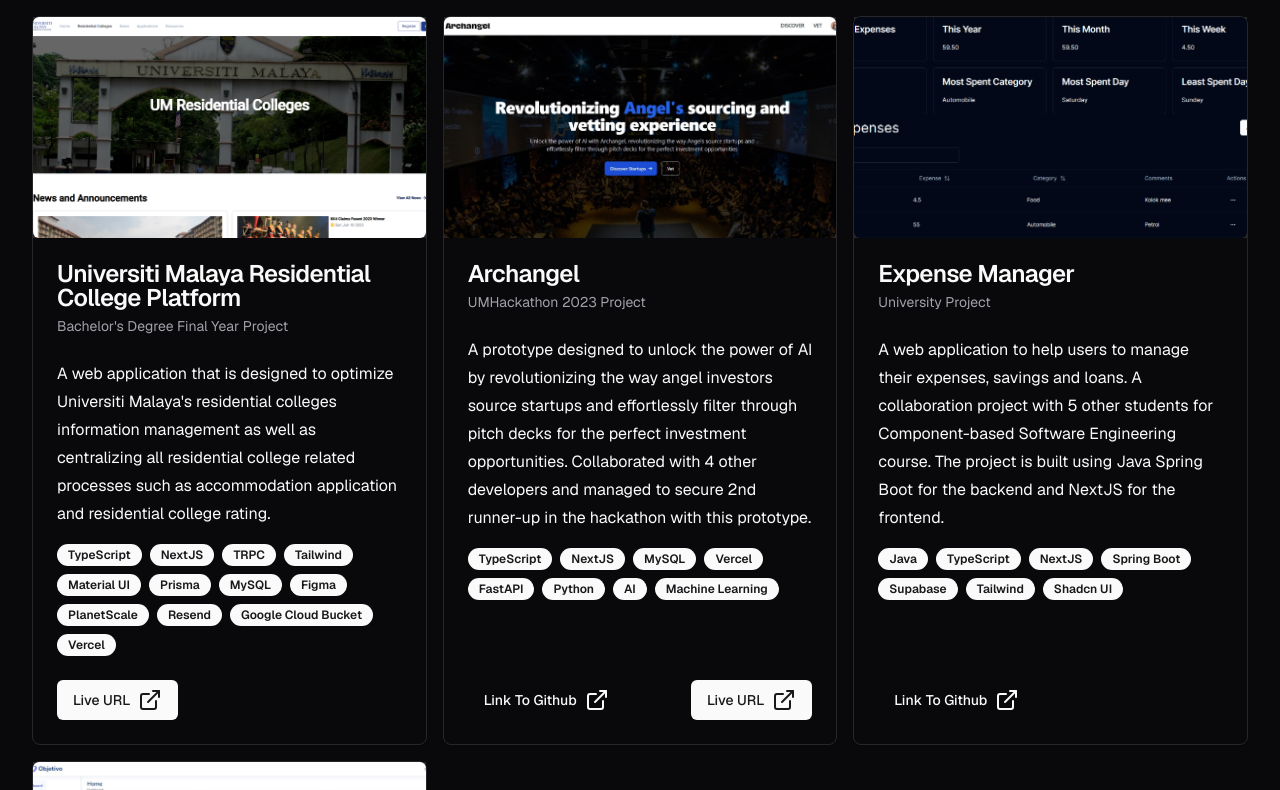
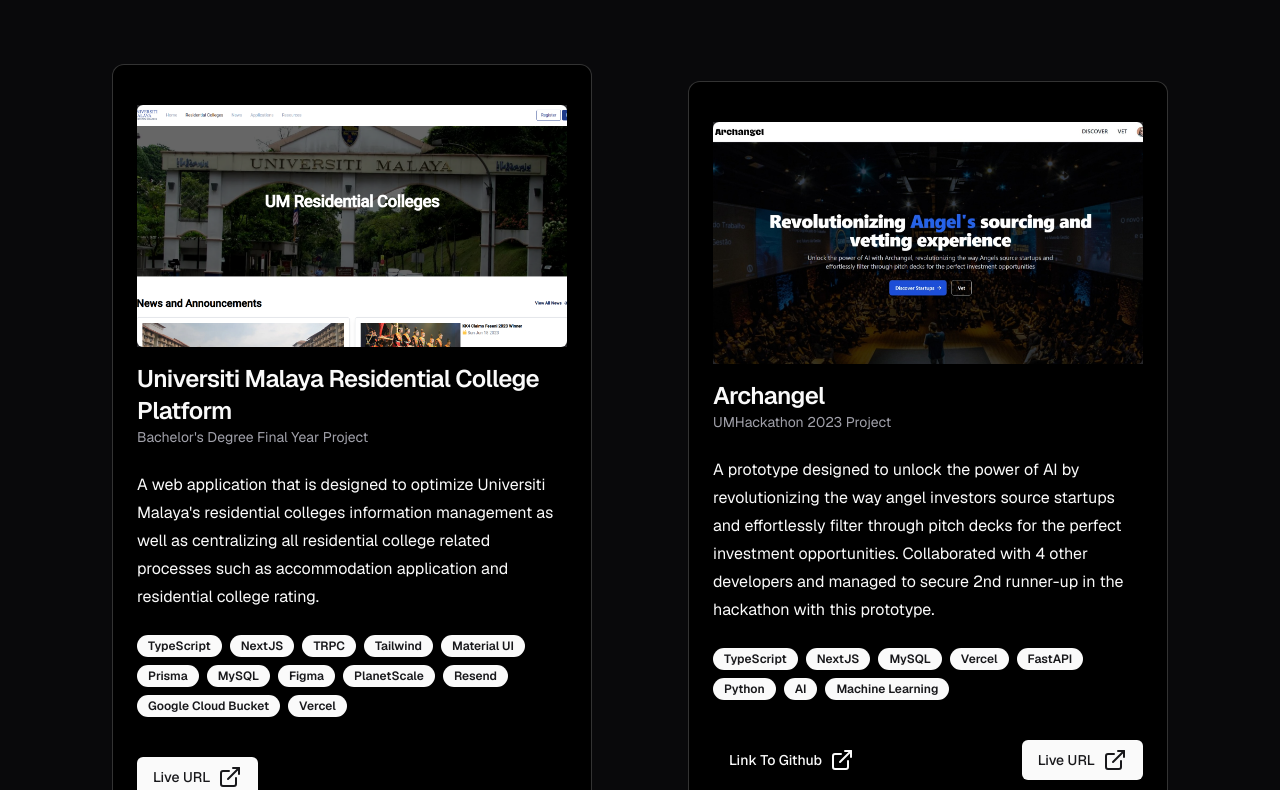
Before and after one commit to KeluhingBavui/portfolio-v2, a Next.js app: page / in a window 1280 px wide. Shown: the part 2970-3760 px from the top of the page. Built offline with nearby package versions, Linux system fonts and the light colour scheme.

Commit message:
Change projects card to 3d components for lg screens

```diff
--- a/package.json
+++ b/package.json
@@ -20,6 +20,7 @@
         "@vercel/speed-insights": "^1.0.5",
         "class-variance-authority": "^0.7.0",
         "clsx": "^2.1.0",
+        "framer-motion": "^11.0.6",
         "geist": "^1.2.1",
         "lucide-react": "^0.309.0",
         "next": "14.0.4",
--- a/src/app/page.tsx
+++ b/src/app/page.tsx
@@ -14,6 +14,7 @@
     TooltipProvider,
     TooltipTrigger,
 } from "@/components/ui/tooltip"
+import { ProjectCard3d } from "@/components/project-card-3d";
 
 export default function Home() {
     return (
@@ -125,9 +126,23 @@
                 <h2 className="scroll-m-20 text-3xl font-extrabold tracking-tight lg:text-4xl">
                     Projects
                 </h2>
-                <div className="grid md:grid-cols-2 lg:grid-cols-3 gap-4">
+                <div className="grid md:grid-cols-2 lg:hidden gap-4">
                     {projects.map((projects) => (
                         <ProjectCard
+                            key={projects.title}
+                            title={projects.title}
+                            type={projects.type}
+                            description={projects.description}
+                            imageUrl={projects.imageUrl}
+                            githubUrl={projects.githubUrl}
+                            demoUrl={projects.demoUrl}
+                            skills={projects.skills}
+                        />
+                    ))}
+                </div>
+                <div className="hidden lg:flex lg:flex-row lg:flex-wrap lg:gap-x-4 lg:justify-evenly">
+                    {projects.map((projects) => (
+                        <ProjectCard3d
                             key={projects.title}
                             title={projects.title}
                             type={projects.type}
--- /dev/null
+++ b/src/components/project-card-3d.tsx
@@ -0,0 +1,93 @@
+import { ExternalLink } from "lucide-react";
+import Image from "next/image";
+import Link from "next/link";
+import { CardBody, CardContainer, CardItem } from "./ui/3d-card";
+import { AspectRatio } from "./ui/aspect-ratio";
+import { Badge } from "./ui/badge";
+import { Button } from "./ui/button";
+
+interface ProjectCardProps {
+    title: string;
+    type: string;
+    description: string;
+    imageUrl: string;
+    githubUrl?: string;
+    demoUrl?: string;
+    skills?: string[];
+}
+
+export function ProjectCard3d({ title, type, description, imageUrl, githubUrl, demoUrl, skills }: ProjectCardProps) {
+    return (
+        <CardContainer className="inter-var">
+            <CardBody className="bg-gray-50 relative group/card  dark:hover:shadow-2xl dark:hover:shadow-emerald-500/[0.1] dark:bg-black dark:border-white/[0.2] border-black/[0.1] sm:w-[30rem] h-auto w-auto rounded-xl p-6 border">
+                <CardItem translateZ="50" className="w-full mt-4">
+                    <AspectRatio ratio={16 / 9} className="bg-muted">
+                        <Image
+                            src={imageUrl}
+                            alt="Project Image"
+                            fill
+                            className="rounded-md object-cover"
+                        />
+                    </AspectRatio>
+                </CardItem>
+                <CardItem
+                    as="h3"
+                    translateZ="60"
+                    className="scroll-m-20 text-2xl font-semibold tracking-tight mt-4"
+                >
+                    {title}
+                </CardItem>
+                <CardItem
+                    as="p"
+                    translateZ="60"
+                    className="text-sm text-muted-foreground"
+                >
+                    {type}
+                </CardItem>
+                <CardItem
+                    as="p"
+                    translateZ="50"
+                    className="leading-7 [&:not(:first-child)]:mt-6"
+                >
+                    {description}
+                </CardItem>
+                {skills && (
+                    <CardItem
+                        translateZ="40"
+                        className="flex gap-2 flex-wrap mt-6"
+                    >
+                        {skills.map((skill) => (
+                            <Badge key={skill} variant="default">{skill}</Badge>
+                        ))}
+                    </CardItem>
+                )}
+                <div className="flex justify-between items-center mt-10">
+                    {githubUrl && (
+                        <CardItem
+                            translateZ={30}
+                        >
+                            <Link href={githubUrl} target="_blank" passHref>
+                                <Button variant="link">
+                                    Link To Github
+                                    <ExternalLink className="ml-2" />
+                                </Button>
+                            </Link>
+                        </CardItem>
+                    )}
+                    {demoUrl && (
+                        <CardItem
+                            translateZ={30}
+                        >
+                            <Link href={demoUrl} target="_blank" passHref>
+                                <Button>
+                                    Live URL
+                                    <ExternalLink className="ml-2" />
+                                </Button>
+                            </Link>
+                        </CardItem>
+                    )}
+                </div>
+            </CardBody>
+        </CardContainer>
+    )
+}
--- /dev/null
+++ b/src/components/ui/3d-card.tsx
@@ -0,0 +1,153 @@
+"use client";
+
+import React, {
+    createContext,
+    useContext,
+    useEffect,
+    useRef,
+    useState,
+} from "react";
+import { cn } from '../../lib/utils';
+
+const MouseEnterContext = createContext<
+    [boolean, React.Dispatch<React.SetStateAction<boolean>>] | undefined
+>(undefined);
+
+export const CardContainer = ({
+    children,
+    className,
+    containerClassName,
+}: {
+    children?: React.ReactNode;
+    className?: string;
+    containerClassName?: string;
+}) => {
+    const containerRef = useRef<HTMLDivElement>(null);
+    const [isMouseEntered, setIsMouseEntered] = useState(false);
+
+    const handleMouseMove = (e: React.MouseEvent<HTMLDivElement>) => {
+        if (!containerRef.current) return;
+        const { left, top, width, height } =
+            containerRef.current.getBoundingClientRect();
+        const x = (e.clientX - left - width / 2) / 25;
+        const y = (e.clientY - top - height / 2) / 25;
+        containerRef.current.style.transform = `rotateY(${x}deg) rotateX(${y}deg)`;
+    };
+
+    const handleMouseEnter = (e: React.MouseEvent<HTMLDivElement>) => {
+        setIsMouseEntered(true);
+        if (!containerRef.current) return;
+    };
+
+    const handleMouseLeave = (e: React.MouseEvent<HTMLDivElement>) => {
+        if (!containerRef.current) return;
+        setIsMouseEntered(false);
+        containerRef.current.style.transform = `rotateY(0deg) rotateX(0deg)`;
+    };
+    return (
+        <MouseEnterContext.Provider value={[isMouseEntered, setIsMouseEntered]}>
+            <div
+                className={cn(
+                    "py-12 flex items-center justify-center",
+                    containerClassName
+                )}
+                style={{
+                    perspective: "1000px",
+                }}
+            >
+                <div
+                    ref={containerRef}
+                    onMouseEnter={handleMouseEnter}
+                    onMouseMove={handleMouseMove}
+                    onMouseLeave={handleMouseLeave}
+                    className={cn(
+                        "flex items-center justify-center relative transition-all duration-200 ease-linear",
+                        className
+                    )}
+                    style={{
+                        transformStyle: "preserve-3d",
+                    }}
+                >
+                    {children}
+                </div>
+            </div>
+        </MouseEnterContext.Provider>
+    );
+};
+
+export const CardBody = ({
+    children,
+    className,
+}: {
+    children: React.ReactNode;
+    className?: string;
+}) => {
+    return (
+        <div
+            className={cn(
+                "h-96 w-96 [transform-style:preserve-3d]  [&>*]:[transform-style:preserve-3d]",
+                className
+            )}
+        >
+            {children}
+        </div>
+    );
+};
+
+export const CardItem = ({
+    as: Tag = "div",
+    children,
+    className,
+    translateX = 0,
+    translateY = 0,
+    translateZ = 0,
+    rotateX = 0,
+    rotateY = 0,
+    rotateZ = 0,
+    ...rest
+}: {
+    as?: React.ElementType;
+    children: React.ReactNode;
+    className?: string;
+    translateX?: number | string;
+    translateY?: number | string;
+    translateZ?: number | string;
+    rotateX?: number | string;
+    rotateY?: number | string;
+    rotateZ?: number | string;
+}) => {
+    const ref = useRef<HTMLDivElement>(null);
+    const [isMouseEntered] = useMouseEnter();
+
+    useEffect(() => {
+        handleAnimations();
+    }, [isMouseEntered]);
+
+    const handleAnimations = () => {
+        if (!ref.current) return;
+        if (isMouseEntered) {
+            ref.current.style.transform = `translateX(${translateX}px) translateY(${translateY}px) translateZ(${translateZ}px) rotateX(${rotateX}deg) rotateY(${rotateY}deg) rotateZ(${rotateZ}deg)`;
+        } else {
+            ref.current.style.transform = `translateX(0px) translateY(0px) translateZ(0px) rotateX(0deg) rotateY(0deg) rotateZ(0deg)`;
+        }
+    };
+
+    return (
+        <Tag
+            ref={ref}
+            className={cn("w-fit transition duration-200 ease-linear", className)}
+            {...rest}
+        >
+            {children}
+        </Tag>
+    );
+};
+
+// Create a hook to use the context
+export const useMouseEnter = () => {
+    const context = useContext(MouseEnterContext);
+    if (context === undefined) {
+        throw new Error("useMouseEnter must be used within a MouseEnterProvider");
+    }
+    return context;
+};
```
Also changed, not shown: 1 other file (tests, documents, lock files or other folders).
